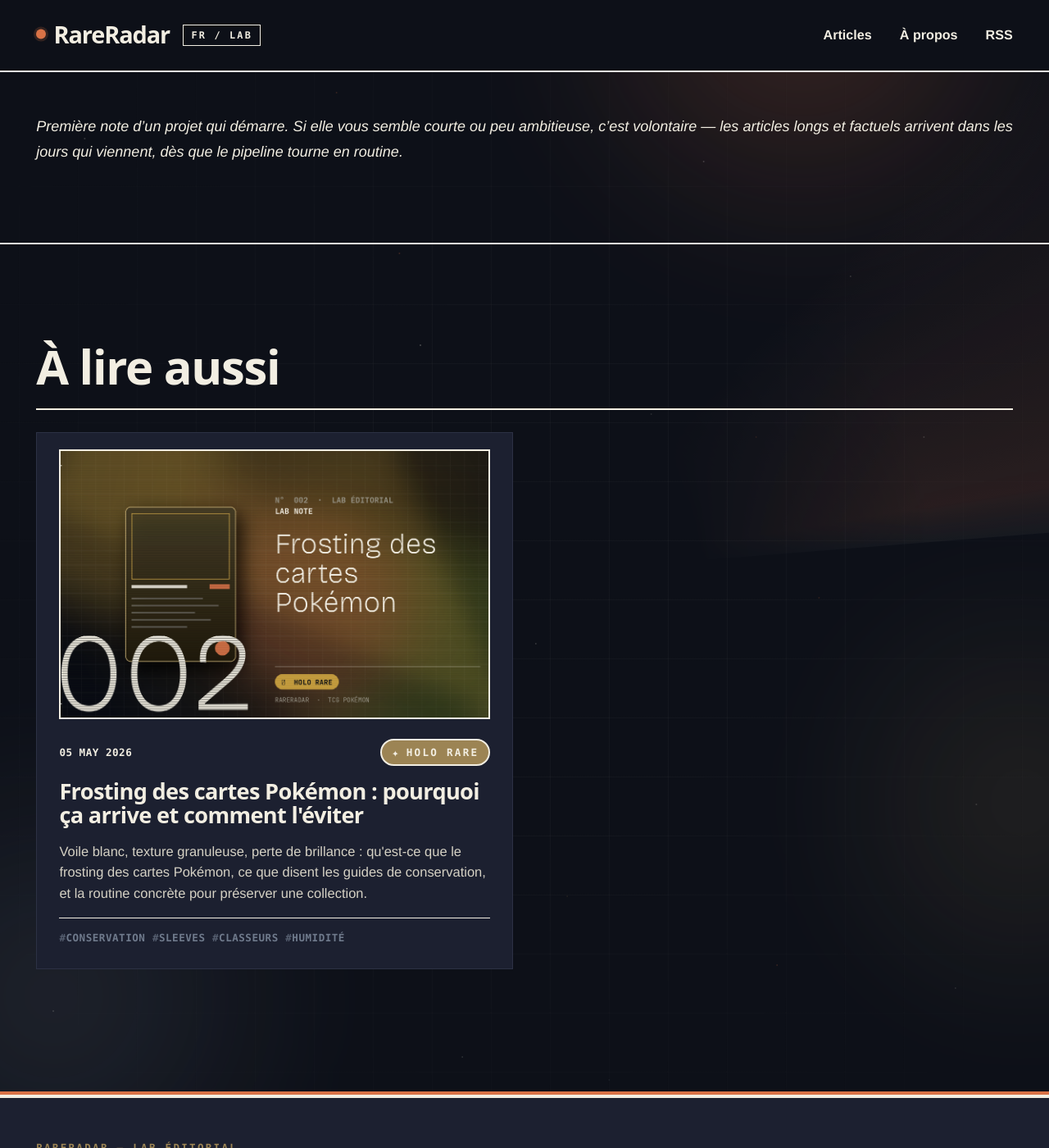
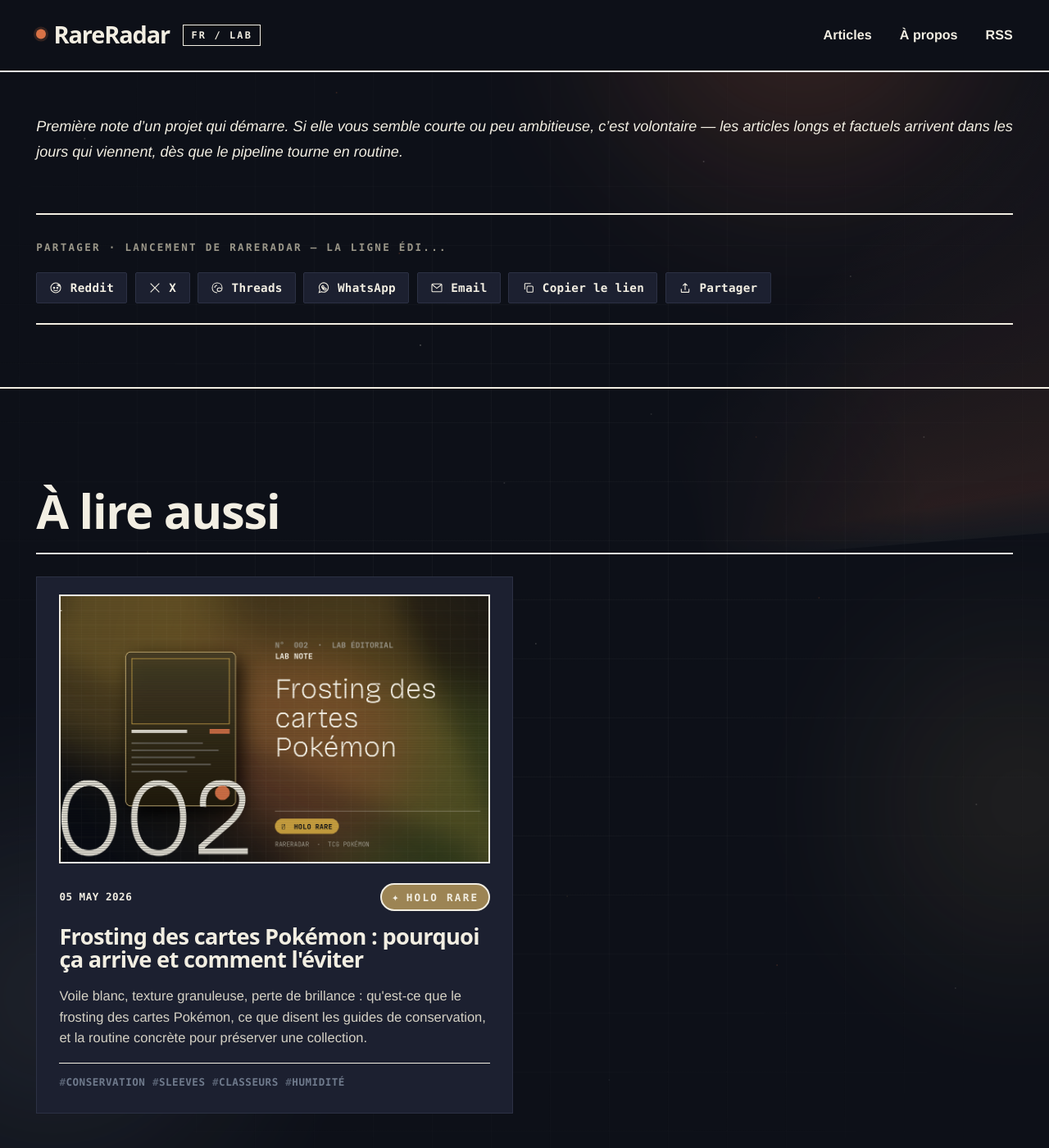
Before and after one commit to rareradar/cfds-pokemon-fr, a Jekyll site: the page built from _posts/2026-05-05-rareradar-launch.md, in a window 1280 px wide and 1400 px high, scrolled down 3785 px. Shown: the whole window at 82% size. Built offline with Jekyll 4.4.1, drawn with Linux system fonts in a browser that asks for light colours.

Commit message:
Boutons partage social en pied d'article
Composant _includes/share-buttons.html : 7 boutons sobres (Reddit + X +
Threads + WhatsApp + Email + Copy + Web Share API native).

Choix de réseaux pour la niche cartes Pokémon FR :
- INCLUS Reddit (priorité 1, communauté hardcore TCG/collection),
  X (utile, comm TCG FR), Threads (émergent, low cost),
  WhatsApp (1-to-1 entre collectionneurs), Email + Copy
- EXCLUS Facebook/LinkedIn (mauvais target audience)

Tech :
- SVG icones inline minimal stroke 1.6 (cohérent design system)
- url_encode partout (anti-injection)
- mailto, intent URLs publiques (pas de SDK tiers, pas de tracking)
- Web Share API natif ('Partager') visible UNIQUEMENT si navigator.share
  dispo (mobile + desktop modernes) — fallback gracieux sinon
- Copy link : navigator.clipboard avec fallback execCommand legacy,
  feedback visuel 'Copié !' 1.8s

Mobile (<600px) : labels masqués, juste icones (gain de place).

Décision producteur sans motion conseil : low-stakes / faible coût /
choix consensuels niche-évidents.

```diff
--- /dev/null
+++ b/_includes/share-buttons.html
@@ -0,0 +1,71 @@
+{%- comment -%}
+  share-buttons.html — boutons partage social pour articles RareRadar.
+  Cible niche cartes Pokémon TCG FR : Reddit (forte communauté) + X +
+  Threads + WhatsApp + Email + Copy. Pas de Facebook/LinkedIn (mauvais
+  target). Web Share API natif activé sur mobile via JS si dispo.
+  Toutes URL passent par url_encode pour éviter l'injection.
+{%- endcomment -%}
+
+{%- assign share_url = page.url | absolute_url -%}
+{%- assign share_url_enc = share_url | url_encode -%}
+{%- assign share_title_enc = page.title | url_encode -%}
+{%- assign share_text_raw = page.description | default: page.dek | default: page.title -%}
+{%- assign share_text_enc = share_text_raw | url_encode -%}
+
+<aside class="share" aria-label="Partager cet article">
+  <h3 class="share__title">Partager · {{ page.title | truncate: 40 }}</h3>
+  <div class="share__buttons">
+
+    <a class="share-btn" target="_blank" rel="noopener"
+       href="https://www.reddit.com/submit?url={{ share_url_enc }}&title={{ share_title_enc }}"
+       aria-label="Partager sur Reddit">
+      <svg viewBox="0 0 24 24" aria-hidden="true" fill="none" stroke="currentColor" stroke-width="1.6"><circle cx="12" cy="12" r="9"/><circle cx="9" cy="12" r="1.2" fill="currentColor"/><circle cx="15" cy="12" r="1.2" fill="currentColor"/><path d="M8 16c1.2.8 2.6 1.2 4 1.2s2.8-.4 4-1.2"/><circle cx="18.2" cy="7.5" r="1.6" fill="currentColor"/><path d="M14 7.5l4-1.5"/></svg>
+      <span>Reddit</span>
+    </a>
+
+    <a class="share-btn" target="_blank" rel="noopener"
+       href="https://twitter.com/intent/tweet?url={{ share_url_enc }}&text={{ share_text_enc }}"
+       aria-label="Partager sur X">
+      <svg viewBox="0 0 24 24" aria-hidden="true" fill="none" stroke="currentColor" stroke-width="1.7"><path d="M4 4l16 16M20 4L4 20"/></svg>
+      <span>X</span>
+    </a>
+
+    <a class="share-btn" target="_blank" rel="noopener"
+       href="https://www.threads.net/intent/post?text={{ share_text_enc }}%20{{ share_url_enc }}"
+       aria-label="Partager sur Threads">
+      <svg viewBox="0 0 24 24" aria-hidden="true" fill="none" stroke="currentColor" stroke-width="1.6"><path d="M12 21c-5 0-9-3.3-9-9s4-9 9-9 9 3.3 9 9c0 4-2.4 6.6-5.5 6.6-2 0-3.4-1-3.4-3 0-2 1.6-3.5 4-3.5 2 0 3 .8 3 1.8"/><path d="M12 7.5c-2.6 0-4.5 1.6-4.5 4.5"/></svg>
+      <span>Threads</span>
+    </a>
+
+    <a class="share-btn" target="_blank" rel="noopener"
+       href="https://api.whatsapp.com/send?text={{ share_text_enc }}%20{{ share_url_enc }}"
+       aria-label="Partager via WhatsApp">
+      <svg viewBox="0 0 24 24" aria-hidden="true" fill="none" stroke="currentColor" stroke-width="1.6"><path d="M3.5 20.5l1.5-4.3A8.5 8.5 0 1 1 8.3 19l-4.8 1.5z"/><path d="M9 10.5c.4 1.5 1.6 2.7 3.1 3.1l1.1-1.1c.4-.4 1-.5 1.5-.2l1.4.8c.5.3.7.9.4 1.4l-.4.7c-.5.8-1.5 1.2-2.4.9-2.6-.7-4.6-2.7-5.3-5.3-.3-1 .1-1.9.9-2.4l.7-.4c.5-.3 1.1-.1 1.4.4l.8 1.4c.3.5.2 1.1-.2 1.5l-1 .9z"/></svg>
+      <span>WhatsApp</span>
+    </a>
+
+    <a class="share-btn"
+       href="mailto:?subject={{ share_title_enc }}&body={{ share_text_enc }}%20{{ share_url_enc }}"
+       aria-label="Partager par email">
+      <svg viewBox="0 0 24 24" aria-hidden="true" fill="none" stroke="currentColor" stroke-width="1.6"><rect x="3" y="5" width="18" height="14" rx="1.5"/><path d="M3.5 6l8.5 7 8.5-7"/></svg>
+      <span>Email</span>
+    </a>
+
+    <button class="share-btn share-btn--copy" type="button"
+            data-share-url="{{ share_url }}"
+            aria-label="Copier le lien de l'article">
+      <svg viewBox="0 0 24 24" aria-hidden="true" fill="none" stroke="currentColor" stroke-width="1.6"><rect x="9" y="9" width="11" height="11" rx="1.5"/><path d="M5 15V5a1 1 0 0 1 1-1h10"/></svg>
+      <span data-copy-label>Copier le lien</span>
+    </button>
+
+    <button class="share-btn share-btn--native" type="button" hidden
+            data-share-title="{{ page.title | escape }}"
+            data-share-text="{{ share_text_raw | escape }}"
+            data-share-url="{{ share_url }}"
+            aria-label="Partager via le menu système">
+      <svg viewBox="0 0 24 24" aria-hidden="true" fill="none" stroke="currentColor" stroke-width="1.7"><path d="M12 4v12M12 4l-4 4M12 4l4 4M5 14v5a1 1 0 0 0 1 1h12a1 1 0 0 0 1-1v-5"/></svg>
+      <span>Partager</span>
+    </button>
+
+  </div>
+</aside>
--- a/_layouts/post.html
+++ b/_layouts/post.html
@@ -43,6 +43,8 @@
       {{ content }}
     </div>
 
+    {% include share-buttons.html %}
+
   </div>
 </article>
 
--- a/assets/css/style.css
+++ b/assets/css/style.css
@@ -897,6 +897,72 @@
 .prose table a.product-link[href*="tag=rareradar-21"]::before,
 .prose table a.product-link[href*="tag=rareradar-21"]::after { content: none; }
 
+/* ============================================================================
+   21. SHARE BUTTONS (Reddit + X + Threads + WhatsApp + Email + Copy + native)
+   ============================================================================ */
+.share {
+  margin: 3.5rem 0 0;
+  padding: 1.8rem 0 1.4rem;
+  border-top: 2px solid var(--rule);
+  border-bottom: 2px solid var(--rule);
+}
+.share__title {
+  font-family: var(--font-mono);
+  font-size: 0.74rem;
+  letter-spacing: var(--tracking-caps);
+  text-transform: uppercase;
+  color: var(--ink-soft);
+  margin: 0 0 1.2rem;
+  font-weight: 700;
+}
+.share__buttons {
+  display: flex;
+  flex-wrap: wrap;
+  gap: 0.55rem;
+}
+.share-btn {
+  display: inline-flex;
+  align-items: center;
+  gap: 0.55rem;
+  padding: 0.6rem 0.9rem 0.55rem;
+  background: var(--bg-pop);
+  border: 1.5px solid var(--rule-soft);
+  color: var(--ink);
+  font-family: var(--font-mono);
+  font-size: 0.84rem;
+  font-weight: 600;
+  letter-spacing: 0.02em;
+  text-decoration: none;
+  cursor: pointer;
+  transition: border-color var(--dur-fast) var(--ease-out),
+              color var(--dur-fast) var(--ease-out),
+              transform var(--dur-fast) var(--ease-out),
+              background var(--dur-fast) var(--ease-out);
+  border-radius: 2px;
+  line-height: 1;
+}
+.share-btn svg {
+  width: 16px;
+  height: 16px;
+  flex-shrink: 0;
+}
+.share-btn:hover {
+  border-color: var(--accent);
+  color: var(--accent);
+  transform: translateY(-1px);
+}
+.share-btn--copy.is-copied {
+  background: var(--accent);
+  color: var(--bg);
+  border-color: var(--accent);
+  transform: none;
+}
+.share-btn--copy.is-copied:hover { color: var(--bg); }
+@media (max-width: 600px) {
+  .share-btn span { display: none; }
+  .share-btn { padding: 0.65rem 0.8rem; }
+}
+
 .prose > h2,
 .prose > h3 {
   color: var(--ink);
```
Also changed, not shown: _layouts/default.html (+44 -0 lines).
